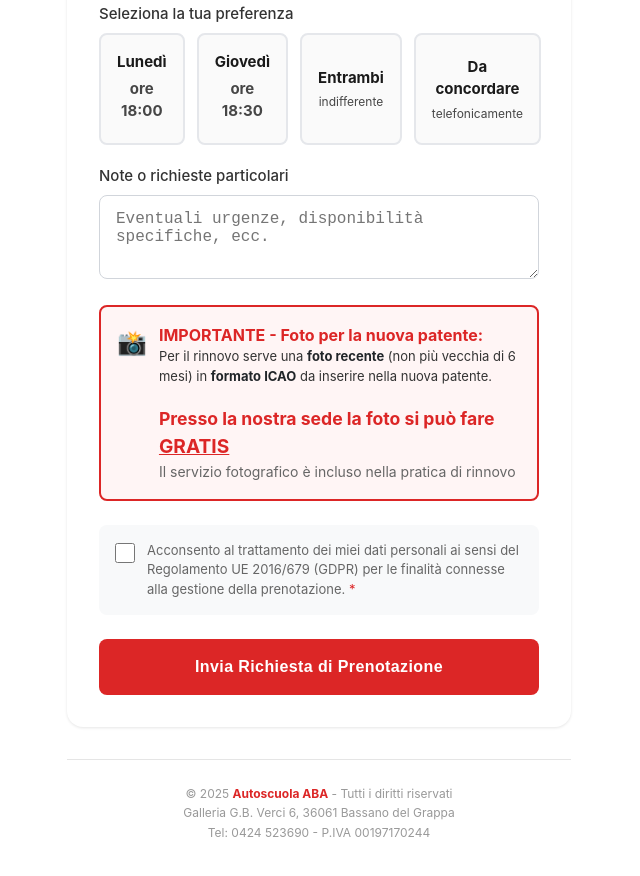
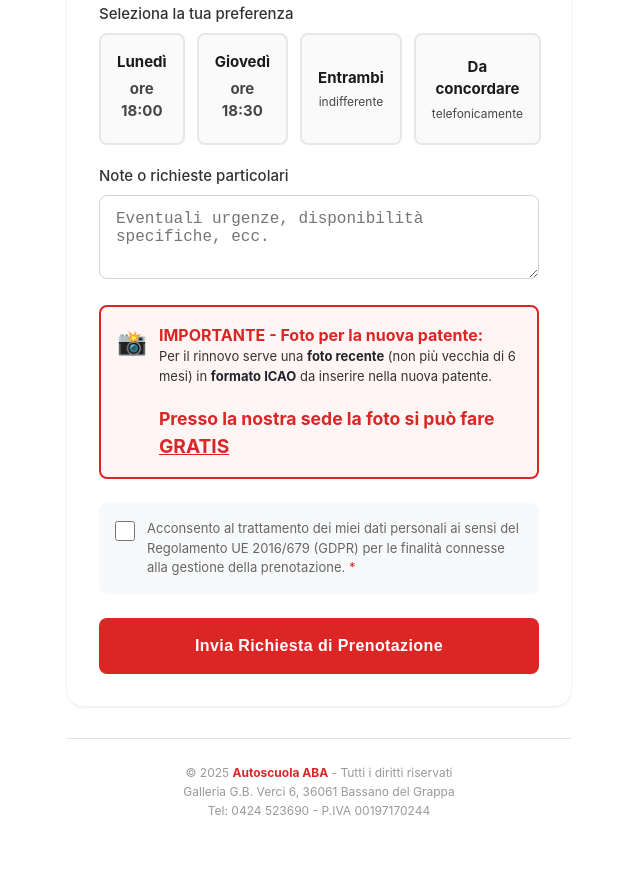
Before and after one commit to autoscuolaaba/aba-rinnovi, a plain HTML site: page index.html in a window 1280 px wide. Shown: the part 1969-2845 px from the top of the page, without its empty margins (321-961 px from the left). Drawn offline with nearby package versions, Linux system fonts and the light colour scheme.

Commit message:
Update index.html
Definitivo e FINALE!!!

```diff
--- a/index.html
+++ b/index.html
@@ -1091,9 +1091,6 @@
                             <span style="font-size: 1.1rem; font-weight: 700; color: #dc2626;">
                                 Presso la nostra sede la foto si può fare
                                 <span style="text-decoration: underline; font-size: 1.2rem;">GRATIS</span>
-                            </span><br>
-                            <span style="font-size: 0.875rem; color: #666;">
-                                Il servizio fotografico è incluso nella pratica di rinnovo
                             </span>
                         </p>
                     </div>
```
